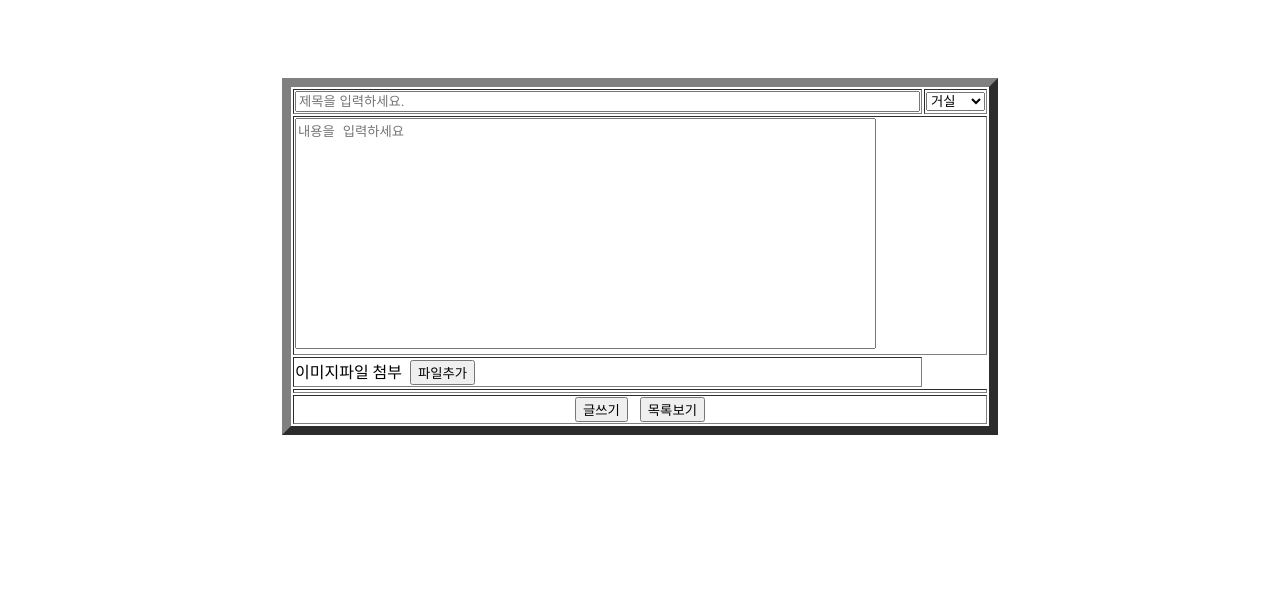
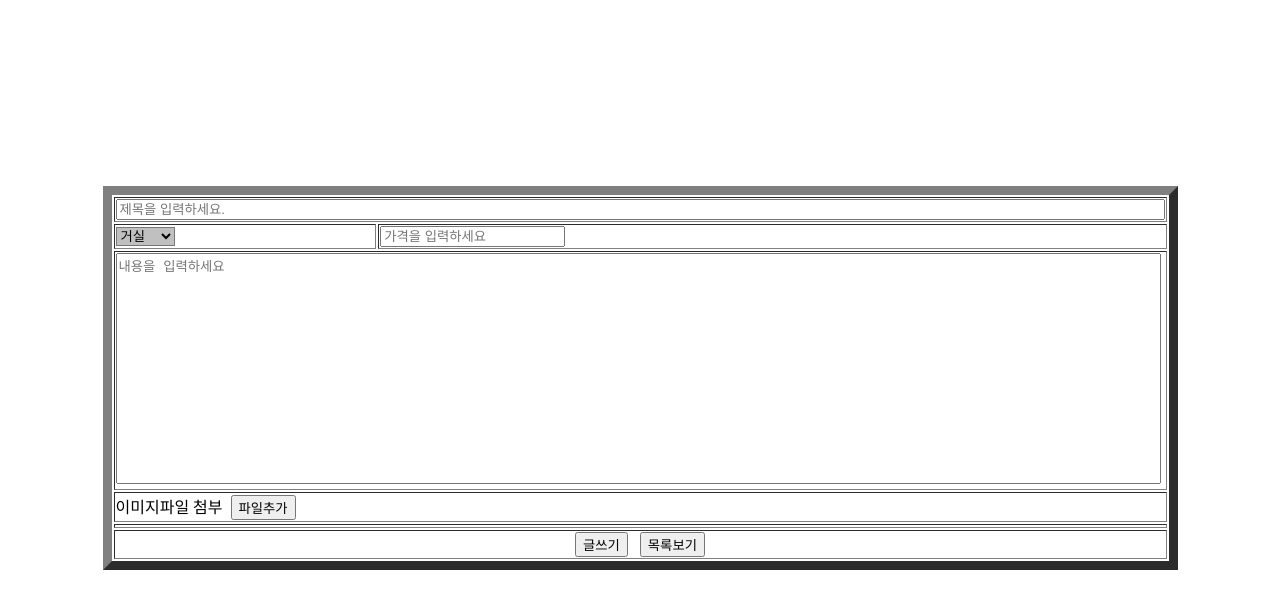
Before and after one commit to dhdhk/secondor, a Java web app: page /write/writeForm.do in a window 1280 px wide. Shown: the top 609 px of the page. Run offline with Spring Boot 4, a stand-in JSP engine, Linux system fonts and the light colour scheme.

Commit message:
가격추가 및 필요한 클래스 추가

```diff
--- /dev/null
+++ b/secondProject/src/main/java/com/spring/second/write/dao/WriteDAO.java
@@ -0,0 +1,5 @@
+package com.spring.second.write.dao;
+
+public interface WriteDAO {
+
+}
--- /dev/null
+++ b/secondProject/src/main/java/com/spring/second/write/dao/WriteDAOImpl.java
@@ -0,0 +1,5 @@
+package com.spring.second.write.dao;
+
+public class WriteDAOImpl {
+
+}
--- /dev/null
+++ b/secondProject/src/main/java/com/spring/second/write/service/WriteService.java
@@ -0,0 +1,5 @@
+package com.spring.second.write.service;
+
+public interface WriteService {
+
+}
--- /dev/null
+++ b/secondProject/src/main/java/com/spring/second/write/service/WriteServiceImpl.java
@@ -0,0 +1,5 @@
+package com.spring.second.write.service;
+
+public class WriteServiceImpl implements WriteService{
+
+}
--- a/secondProject/src/main/webapp/WEB-INF/views/write/writeForm.jsp
+++ b/secondProject/src/main/webapp/WEB-INF/views/write/writeForm.jsp
@@ -11,31 +11,36 @@
 <link rel="stylesheet" href="${contextPath }/resources/css/write_style.css">
 <meta charset="UTF-8">
 <script src="http://code.jquery.com/jquery-latest.min.js"></script>
-<script src="https://cdn.jsdelivr.net/npm/@popperjs/core@2.11.6/dist/umd/popper.min.js" integrity="sha384-oBqDVmMz9ATKxIep9tiCxS/Z9fNfEXiDAYTujMAeBAsjFuCZSmKbSSUnQlmh/jp3" crossorigin="anonymous"></script>
-<script src="https://cdn.jsdelivr.net/npm/bootstrap@5.3.0-alpha2/dist/js/bootstrap.min.js" integrity="sha384-heAjqF+bCxXpCWLa6Zhcp4fu20XoNIA98ecBC1YkdXhszjoejr5y9Q77hIrv8R9i" crossorigin="anonymous"></script>
 </head>
 <body>
   <form name="write" method="post" action="${contextPath }/board/addNewArticle.do">
+  	<br>
+  	<br><br><br><br><br>
   	<table align="center" border="9">
   		<tr>
-  			<td colspan="3"><input type="text" id="title" placeholder="제목을 입력하세요." size="75" maxlength="15"></td>
-  			<td>
-  				<select name="category" id="category" >
-  					<option value="livingroom">거실</option>
-  					<option value="bedroom">침실</option>
-  					<option value="kitchen">주방</option>
-  					<option value="restroom">화장실</option>
-  					<option value="studyroom">서재</option>
-  					<option value="etc">기타</option>
-  				</select>
-  				</td>
+  			<td colspan="4"><input type="text" id="title" placeholder="제목을 입력하세요." size="128" maxlength="15"></td>
 
   		</tr>
   		<tr>
-  			<td colspan="4" ><textarea rows="15" cols="70" maxlength="4000" name="content" placeholder="내용을 입력하세요" style="resize: none;"></textarea></td>
+  			<td colspan="2">
+  				<select name="category" id="category" style="background: silver;">
+  					<option value="living">거실</option>
+  					<option value="bedroom">침실</option>
+  					<option value="dining">주방</option>
+  					<option value="bathroom">화장실</option>
+  					<option value="study">서재</option>
+  					<option value="etc">기타</option>
+  				</select>
+  			</td>
+  			<td colspan="2">
+  				<input type="text" id="pr_price"  placeholder="가격을 입력하세요" >
+  			</td>
   		</tr>
   		<tr>
-  			<td align="left" class="4">이미지파일 첨부 &nbsp;<input type="button" value="파일추가" onclick="fn_addFile()"></td>
+  			<td colspan="4" ><textarea rows="15" cols="128" maxlength="4000" name="content" placeholder="내용을 입력하세요" style="resize: none;"></textarea></td>
+  		</tr>
+  		<tr>
+  			<td align="left" colspan="4" >이미지파일 첨부 &nbsp;<input type="button" value="파일추가" onclick="fn_addFile()"></td>
   		</tr>
   		<tr>
 			<td colspan="4"><div id="d_file"></div></td>
```
Also changed, not shown: secondProject/src/main/java/com/spring/second/write/dto/WriteDTO.java (added, +9 -0 lines), 5 other files.
